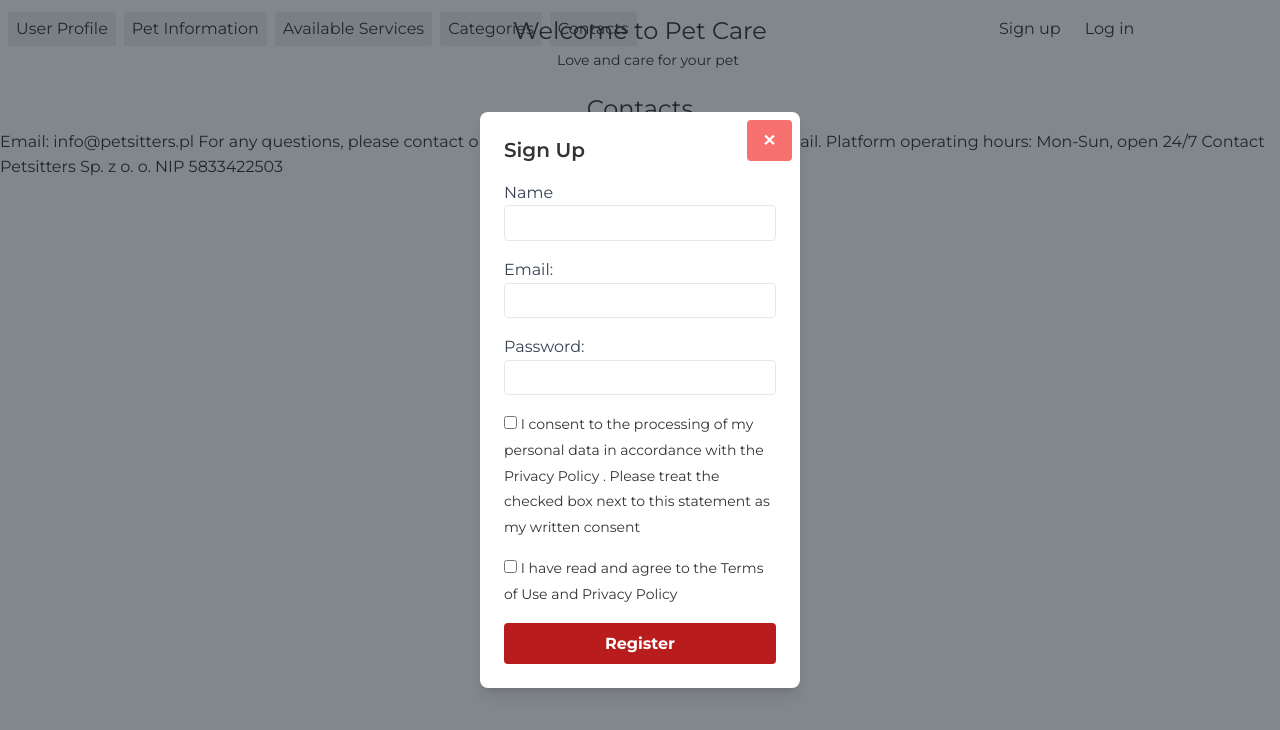
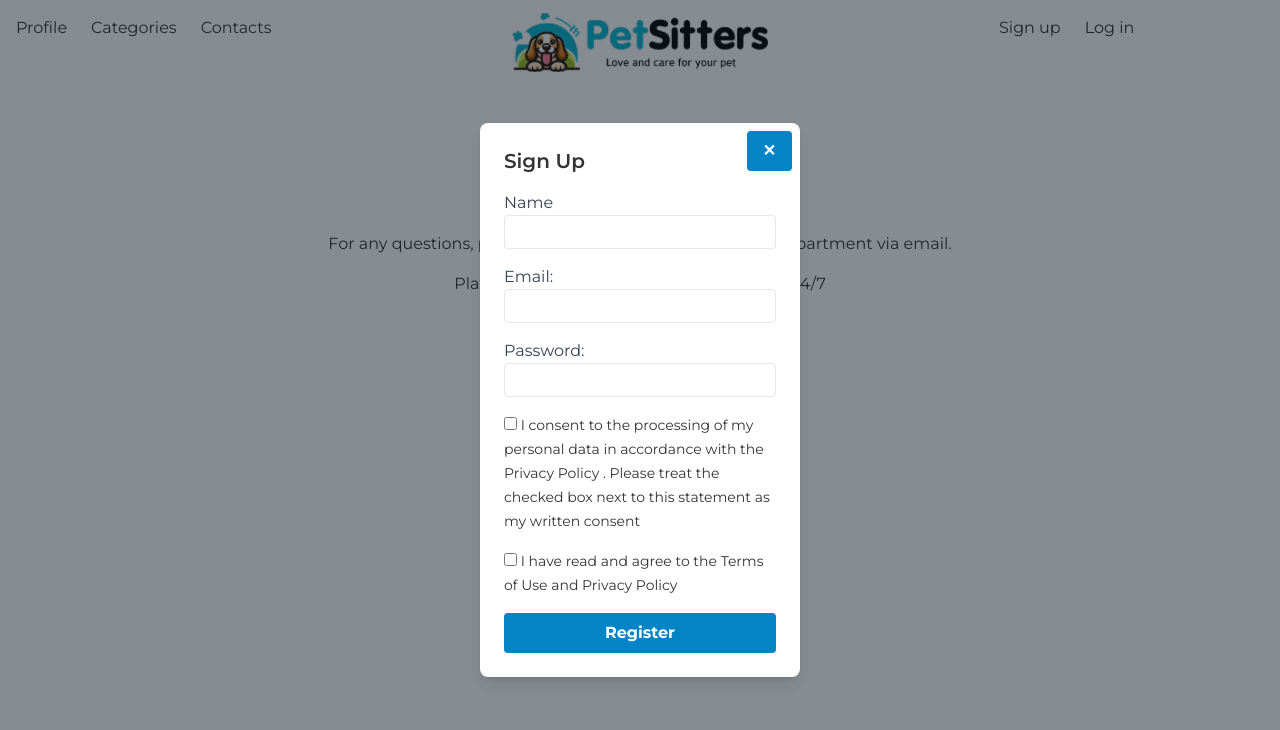
Before and after one commit to sputnikrg/pet-service-frontend-main, a React (Create React App) app: page /contacts in a window 1280 px wide. Both pictures are taken after a click on the button "Sign up". Shown: the top 730 px of the page. Built offline with nearby package versions, Linux system fonts and the light colour scheme; a web font is replaced by a local one.

Commit message:
updated-menu-logo-reg-contacts

```diff
--- a/src/App.tsx
+++ b/src/App.tsx
@@ -8,6 +8,9 @@ import ServiceCategoryPage from './pages/ServiceCategoryPage';
 import Modal from './pages/ModalRegistration';
 import LoginModal from './pages/ModalLogin';
 import Contacts from './pages/Contacts';
+import myImage from './asets/logo.jpg';
+
+
 
 const App: React.FC = () => {
   const [showModal, setShowModal] = useState(false);
@@ -22,52 +25,60 @@ const App: React.FC = () => {
   return (
     <Router>
       <div>
-        <div className="mt-3 text-center pb-5 grid grid-cols-3">
+        <div className="pt-3 text-center pb-5 grid grid-cols-3 bg-white">
+
+          <div>
             <nav>
               <ul className="flex space-x-2 ml-2">
                 <Link to="/user">
-                <li className="text-nowrap bg-neutral-200 cursor-pointer hover:text-white hover:bg-red-500 px-2 py-1 rounded-sm">
-                  User Profile
+                  <li className="text-nowrap  cursor-pointer hover:text-white hover:bg-theme-blue px-2 py-1 rounded-sm">
+                    Profile
                   </li>
                 </Link>
-              <Link to="/pets">
+                {/* <Link to="/pets">
                   <li className="text-nowrap bg-neutral-200 cursor-pointer hover:text-white hover:bg-red-500 px-2 py-1 rounded-sm">
                     Pet Information
                   </li>
-              </Link>
-              <Link to="/services">
+                </Link> */}
+                {/* <Link to="/services">
                   <li className="text-nowrap bg-neutral-200 cursor-pointer hover:text-white hover:bg-red-500 px-2 py-1 rounded-sm">
                     Available Services
                   </li>
-              </Link>
+                </Link> */}
                 <Link to="/categories">
-                <li className="text-nowrap bg-neutral-200 cursor-pointer hover:text-white hover:bg-red-500 px-2 py-1 rounded-sm">
+                  <li className="text-nowrap  cursor-pointer hover:text-white hover:bg-theme-blue px-2 py-1 rounded-sm">
                     Categories
                   </li>
                 </Link>
                 <Link to="/contacts">
-                <li className="text-nowrap bg-neutral-200 cursor-pointer hover:text-white hover:bg-red-500 px-2 py-1 rounded-sm">
+                  <li className="text-nowrap cursor-pointer hover:text-white hover:bg-theme-blue px-2 py-1 rounded-sm">
                     Contacts
                   </li>
                 </Link>
               </ul>
             </nav>
+          </div>
 
-          <Link to="/" className="text-center space-x-4 justify-center">
-            <h1>Welcome to Pet Care</h1>
-            <p className="text-sm">Love and care for your pet</p>
+
+          <div>
+            <Link to="/" className=" grid place-items-center">
+              <img src={myImage} alt="Logo" className="w-3/5" />
             </Link>
+          </div>
+
+
+
 
           <div className="space-x-2">
             <button
               onClick={handleOpenModal}
-              className="hover:text-white hover:bg-red-500 px-2 py-1 rounded-sm"
+              className="hover:text-white hover:bg-theme-blue px-2 py-1 rounded-sm"
             >
               Sign up
             </button>
             <button
               onClick={handleOpenLoginModal}
-              className="hover:text-white hover:bg-red-500 px-2 py-1 rounded-sm"
+              className="hover:text-white hover:bg-theme-blue px-2 py-1 rounded-sm"
             >
               Log in
             </button>
--- /dev/null
+++ b/src/images.d.ts
@@ -0,0 +1,8 @@
+declare module '*.jpg' {
+    const value: string;
+    export default value;
+  }
+  declare module '*.png' {
+    const value: string;
+    export default value;
+  }
--- a/src/index.css
+++ b/src/index.css
@@ -15,7 +15,6 @@
   /* Устанавливаем стиль шрифта для всего приложения */
   body {
     font-family: Montserrat, sans-serif;
-    background-color: #f5f5f5; /* Светлый фон */
     color: #333; /* Основной цвет текста */
     line-height: 1.6;
   }
--- a/src/output.css
+++ b/src/output.css
@@ -638,23 +638,7 @@ h1{
 
 /* Устанавливаем стиль шрифта для всего приложения */
 
-body {
-  font-family: Montserrat, sans-serif;
-  background-color: #f5f5f5;
-  /* Светлый фон */
-  color: #333;
-  /* Основной цвет текста */
-  line-height: 1.6;
-}
 
-/* Контейнер для выравнивания содержимого по центру */
-
-.container {
-  width: 90%;
-  max-width: 1200px;
-  margin: 0 auto;
-  padding: 20px;
-}
 
 .hover\:bg-red-500:hover{
   --tw-bg-opacity: 1;
--- a/src/pages/Contacts.tsx
+++ b/src/pages/Contacts.tsx
@@ -3,16 +3,17 @@ import React from 'react';
 const Contacts: React.FC = () => {
     return (
         <div>
-            <h1 className='text-xxl text-center'>Contacts</h1>
+            <h1 className='text-xxl text-center mb-8 mt-8'>Contacts</h1>
+            <div className='text-center space-y-4 self-center'>
             <p>
+                Email: info@petsitters.pl</p>
+                <p>For any questions, please contact our Customer Service department via email.</p>
 
-                Email: info@petsitters.pl
-                For any questions, please contact our Customer Service department via email.
-
-                Platform operating hours: Mon-Sun, open 24/7
+                <p>Platform operating hours: Mon-Sun, open 24/7</p>
 
                 Contact
-                Petsitters Sp. z o. o. NIP 5833422503</p>
+                <p>Petsitters Sp. z o. o. NIP 5833422503</p>
+                </div>
         </div>
     );
 };
--- a/src/pages/ModalLogin.tsx
+++ b/src/pages/ModalLogin.tsx
@@ -1,3 +1,4 @@
+// ModalLogin.tsx
 import React from 'react';
 
 interface LoginModalProps {
@@ -13,7 +14,7 @@ const LoginModal: React.FC<LoginModalProps> = ({ show, onClose }) => {
       <div className="relative bg-white p-6 rounded-lg shadow-lg w-80">
       <button
           onClick={onClose}
-          className="absolute top-0 right-0 mt-2 mr-2  bg-red-400 hover:bg-red-700 text-white font-bold py-2 px-4 rounded "
+          className="absolute top-0 right-0 mt-2 mr-2  bg-sky-600 hover:bg-theme-blue text-white font-bold py-2 px-4 rounded "
         >
           &#x2715;
         </button>
@@ -34,7 +35,7 @@ const LoginModal: React.FC<LoginModalProps> = ({ show, onClose }) => {
                     <a href="#">Forgot your password?</a>
           <button
             type="submit"
-            className="bg-red-700 hover:bg-red-600 text-white font-bold py-2 px-4 mt-4 rounded w-full"
+            className="bg-sky-600 hover:bg-theme-blue text-white font-bold py-2 px-4 mt-4 rounded w-full"
           >
             Log In
           </button>
--- a/src/pages/ModalRegistration.tsx
+++ b/src/pages/ModalRegistration.tsx
@@ -14,7 +14,7 @@ const Modal: React.FC<ModalProps> = ({ show, onClose }) => {
             <div className="relative bg-white p-6 rounded-lg shadow-lg w-80">
                 <button
                     onClick={onClose}
-                    className="absolute top-0 right-0 mt-2 mr-2  bg-red-400 hover:bg-red-700 text-white font-bold py-2 px-4 rounded "
+                    className="absolute top-0 right-0 mt-2 mr-2  bg-sky-600 hover:bg-theme-blue text-white font-bold py-2 px-4 rounded "
                 >
                     &#x2715;
                 </button>
@@ -43,7 +43,7 @@ const Modal: React.FC<ModalProps> = ({ show, onClose }) => {
                     </div>
                     <button
                         type="submit"
-                        className=" bg-red-700 hover:bg-red-600 text-white font-bold py-2 mt-4 px-4 rounded w-full"
+                        className=" bg-sky-600 hover:bg-theme-blue text-white font-bold py-2 mt-4 px-4 rounded w-full"
                     >
                         Register
                     </button>
--- a/src/pages/ServiceCategoryPage.tsx
+++ b/src/pages/ServiceCategoryPage.tsx
@@ -3,8 +3,14 @@ import React from 'react';
 const ServiceCategoryPage: React.FC = () => {
   return (
     <div>
-      <h1 className='text-xxl text-center'>Service Categories</h1>
-      <p>This page will display categories of services.</p>
+      <h1 className='text-xxl text-center mb-8 mt-8'>Service Categories</h1>
+      <div className="grid grid-cols-4 gap-4 text-center ">
+        <div className="col-start-2 bg-stone-50 p-8 rounded shadow-md hover:shadow-lg  cursor-pointer">Cats</div>
+        <div className=" bg-stone-50 p-8 rounded shadow-md hover:shadow-lg cursor-pointer">Dogs</div>
+        <div className="col-start-2 bg-stone-50 p-8 rounded shadow-md hover:shadow-lg cursor-pointer">Birds</div>
+        <div className=" bg-stone-50 p-8 rounded shadow-md hover:shadow-lg cursor-pointer">Rodents</div>
+
+      </div>
     </div>
   );
 };
--- a/src/pages/UserPage.tsx
+++ b/src/pages/UserPage.tsx
@@ -3,7 +3,7 @@ import React from 'react';
 const UserPage: React.FC = () => {
   return (
     <div  >
-      <h1 className='text-xxl text-center'>User Profile</h1>
+      <h1 className='text-xxl text-center mb-8 mt-8'>User Profile</h1>
       <p>This page will display user information.</p>
     </div>
   );
--- a/src/services/apiService.ts
+++ b/src/services/apiService.ts
@@ -1,4 +1,5 @@
 import axios from 'axios';
+
 
 const API_URL = 'https://backend-url.com/api'; //   URL бэкенда
 
@@ -27,7 +28,7 @@ export const getServiceCategories = async () => {
 };
 
 // Получение категорий Контактов
-export const getContact = async () => {
+export const getContacts = async () => {
   const response = await axios.get(`${API_URL}/contacts`);
   return response.data;
 };
--- a/tailwind.config.js
+++ b/tailwind.config.js
@@ -6,9 +6,12 @@ export default {
   ],
   theme: {
     extend: {
+      colors: {
+        'theme-blue': '#02bad2',
+        },
       fontFamily: {
         "montserrat": "'Montserrat', serif"
-      }
+      },
     },
   },
   plugins: [],
```
Also changed, not shown: src/asets/logo.jpg (added). Lines whose indentation alone changed are shown as unchanged.
